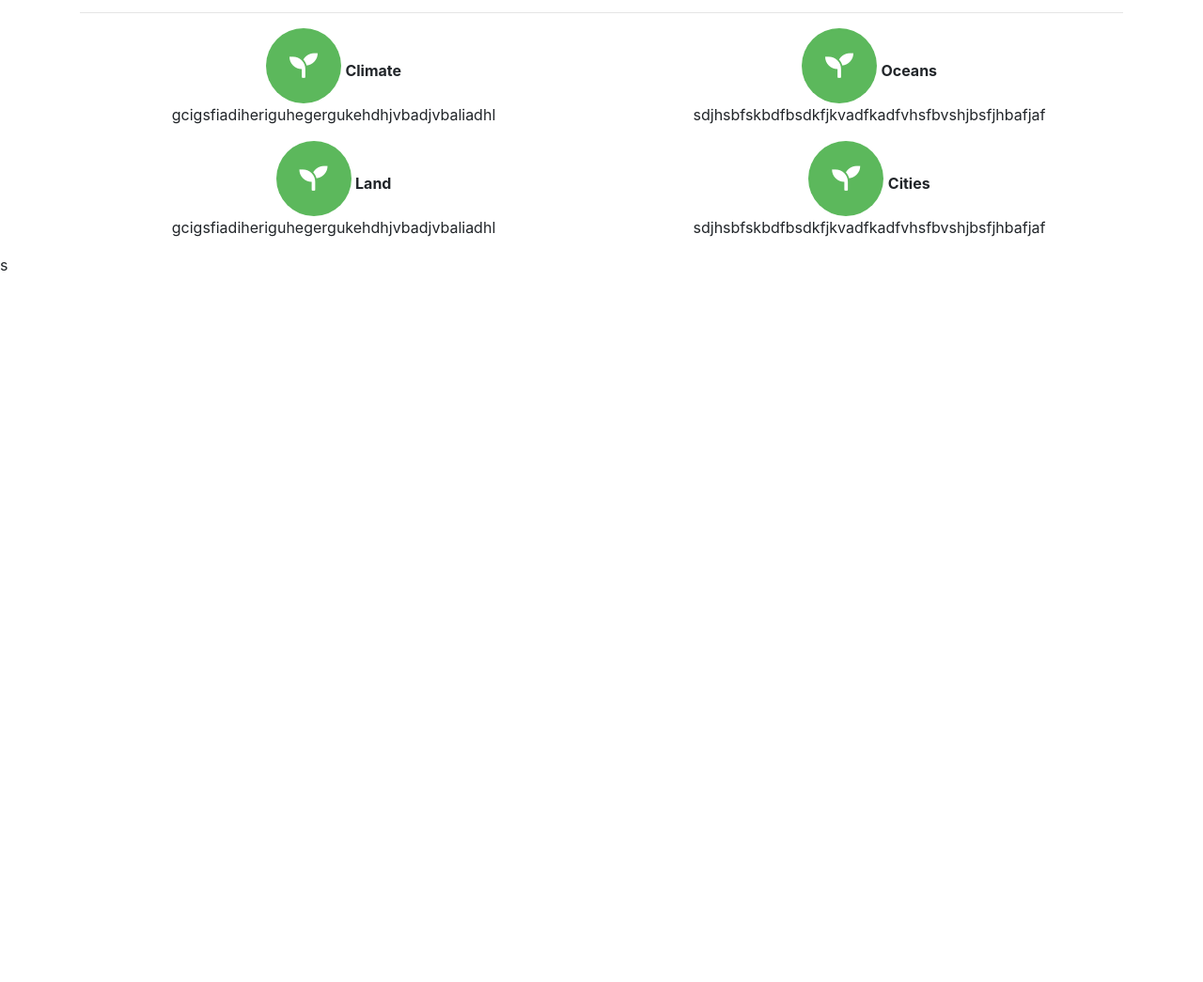
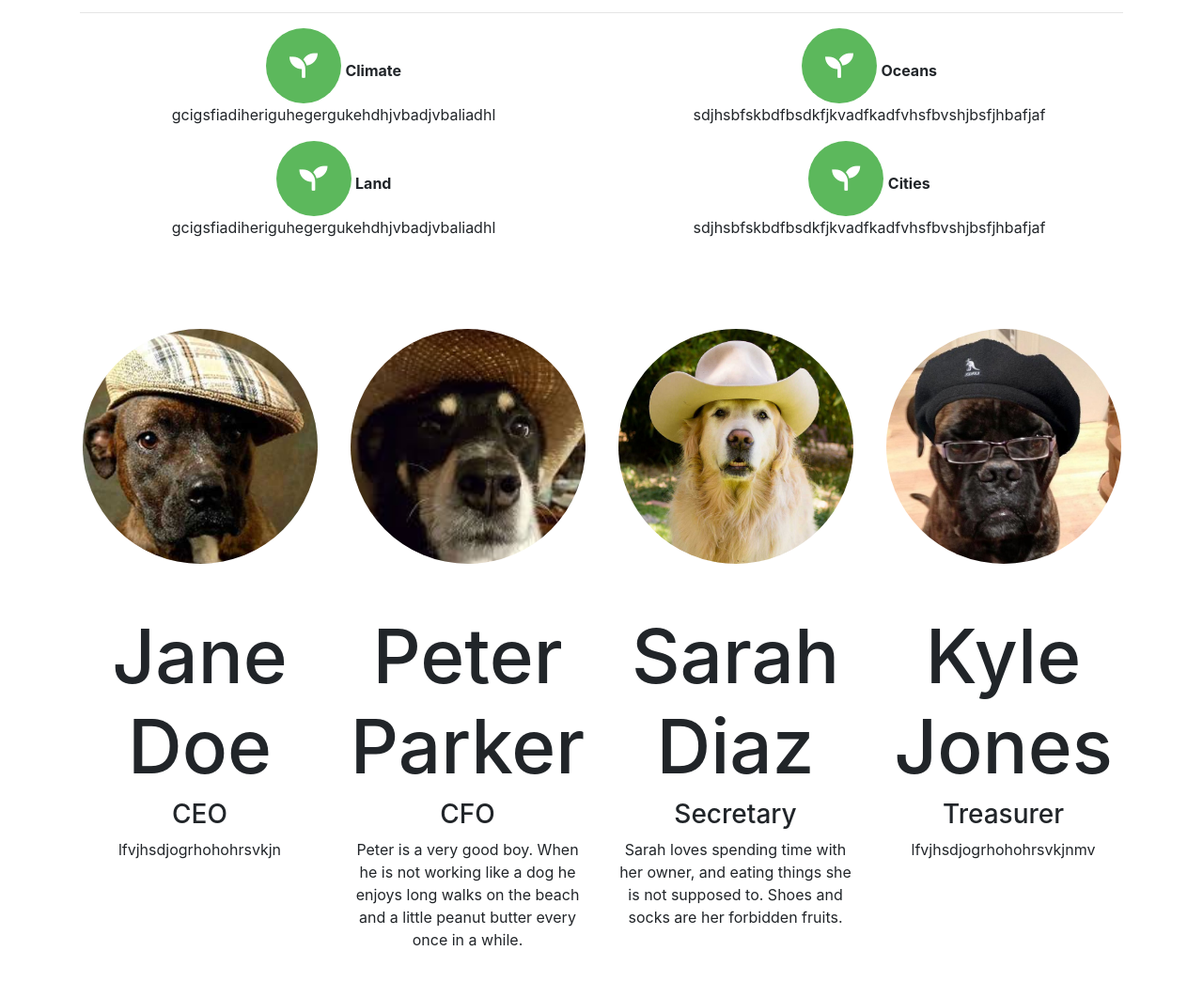
Before and after one commit to matteafarfan/project_one, a plain HTML site: page index.html in a window 1280 px wide. Shown: the part 787-1832 px from the top of the page at 94% size. Before the commit the page ends 1081 px from the top, so only its background shows below. Drawn offline with nearby package versions, Linux system fonts and the light colour scheme.

Commit message:
with team section

```diff
--- a/index.html
+++ b/index.html
@@ -73,7 +73,44 @@
              </div>
              </div>
 </section>
-<!-- end About Us Section ---------------------- -->s
+<!-- end About Us Section ---------------------- -->
+<!-- begin Team Section -------------- -->
+<section>
+    <div class="team container">
+        <div class="row">
+            <!-- fist panel -------- -->
+            <div class="col-md-3">
+                <img src="dog 1.jpg">
+                <h2>Jane Doe</h2>
+                <h3>CEO</h3>
+                <p>lfvjhsdjogrhohohrsvkjn</p>
+                </div>
+                <!-- second panel------------- -->
+                <div class="col-md-3">
+                    <img src="dog 2.jpg">
+                    <h2>Peter Parker</h2>
+                    <h3>CFO</h3>
+                    <p>Peter is a very good boy. When he is not working like a dog he enjoys long walks on the beach and a little peanut butter every once in a while.</p>
+                </div>
+                <!-- third panel -------- -->
+                <div class="col-md-3">
+                <img src="dog 3.jpg">
+                <h2>Sarah Diaz</h2>
+                <h3>Secretary</h3>
+                <p>Sarah loves spending time with her owner, and eating things she is not supposed to. Shoes and socks are her forbidden fruits.</p>
+                </div>
+                <!-- fourth panel ---------- -->
+                <div class="col-md-3">
+                <img src="dog 4.jpg">
+                <h2>Kyle Jones</h2>
+                <h3>Treasurer</h3>
+                <p>lfvjhsdjogrhohohrsvkjnmv</p>
+                </div>
+                </div>
+                </div>
+</section>
+
+<!-- end Team Section ------------------ -->
 
 
     <script src="https://code.jquery.com/jquery-3.3.1.slim.min.js" integrity="sha384-q8i/X+965DzO0rT7abK41JStQIAqVgRVzpbzo5smXKp4YfRvH+8abtTE1Pi6jizo" crossorigin="anonymous"></script>
--- a/style.css
+++ b/style.css
@@ -51,3 +51,20 @@ h1{
     width: 200px;
     display: inline-block;
 }
+
+/*Team*/
+.team{
+    margin-top: 80px;
+    margin-bottom: 80px;
+    text-align:center;
+}
+.team img{
+    width:250px;
+    height:250px;
+    /*Object fit will crop and center image based on width and height*/
+    object-fit:cover;
+    border-radius:50%;
+    margin-bottom:50px;
+}
+}
+}
```
Also changed, not shown: dog 1.jpg (added), dog 2.jpg (added), dog 3.jpg (added), dog 4.jpg (added).
